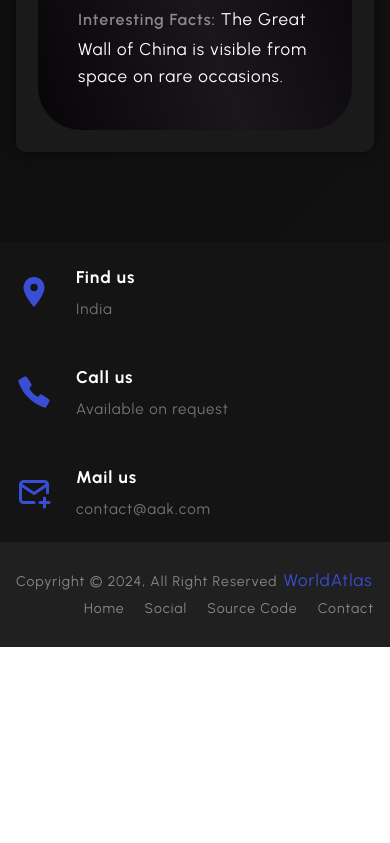
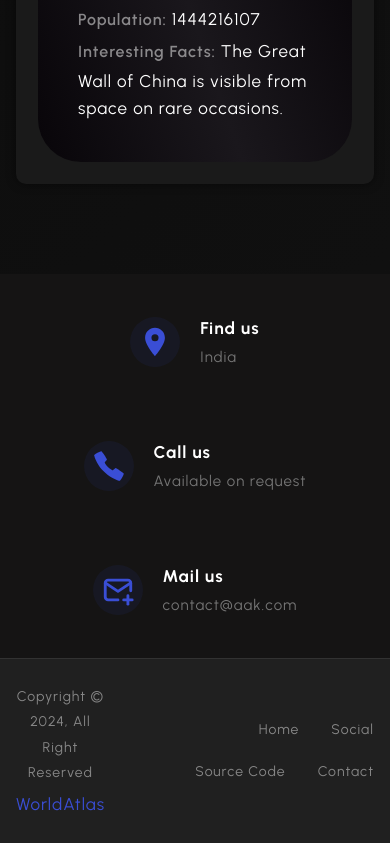
Before and after one commit to codewithashfaq/REACT-PROJECT-WORLD-ATLAS, a React (Vite) app: page / in a window 390 px wide. Shown: the part 4052-4895 px from the top of the page. Before the commit the page ends 4699 px from the top, so only its background shows below. Built offline with nearby package versions, Linux system fonts and the light colour scheme.

Commit message:
Refactor responsive card layouts and improve overall UI

```diff
--- a/src/App.css
+++ b/src/App.css
@@ -102,7 +102,6 @@ button:hover {
 .container {
   max-width: 132rem;
   margin: auto;
-  /* padding added for small screens */
   padding: 0 1.6rem;
 }
 
@@ -131,7 +130,6 @@ header {
   box-shadow: rgba(255, 255, 255, 0.3) 0px 10px 10px -10px;
   background-color: #202020;
   width: 100%;
-  /* Sticky fix */
   position: sticky;
   top: 0;
   z-index: 100;
@@ -179,8 +177,13 @@ nav ul li a::after {
   transition: width 0.3s ease-in-out;
 }
 
-nav ul li a:hover::after {
+nav ul li a:hover::after,
+nav ul li a.active::after {
   width: 100%;
+}
+
+nav ul li a.active {
+  color: #3a4ed5;
 }
 
 .ham-menu {
@@ -203,14 +206,12 @@ nav ul li a:hover::after {
   height: 4.5rem;
   font-size: 2rem;
   cursor: pointer;
-  /* upar wale sab elements ke upar rahega */
   z-index: 999;
   display: flex;
   justify-content: center;
   align-items: center;
   box-shadow: 0 4px 15px rgba(58, 78, 213, 0.4);
   transition: all 0.3s ease-in-out;
-  /* margin reset - global button margin override */
   margin-top: 0;
 }
 
@@ -222,7 +223,6 @@ nav ul li a:hover::after {
    Media Queries — Tablet & Mobile
 ======================== */
 
-/* Tablet: 998px tak */
 @media screen and (max-width: 998px) {
   .menu-web {
     display: none;
@@ -240,7 +240,6 @@ nav ul li a:hover::after {
     background-color: #0d1212;
     width: 100%;
     box-shadow: rgba(255, 252, 252, 0.25) 0px 14px 28px;
-    /* header ka z-index 100 hai — mobile menu uske upar hona chahiye */
     z-index: 200;
   }
 
@@ -258,7 +257,6 @@ nav ul li a:hover::after {
     }
   }
 
-  /* Search + Filter stacked on tablet */
   .section-searchFilter {
     flex-direction: column;
     gap: 1.6rem;
@@ -266,9 +264,7 @@ nav ul li a:hover::after {
   }
 }
 
-/* Mobile: 760px tak */
 @media screen and (max-width: 760px) {
-  /* Scroll to top button — thoda chhota mobile pe */
   .scroll-to-top {
     width: 3.8rem;
     height: 3.8rem;
@@ -277,53 +273,45 @@ nav ul li a:hover::after {
     right: 2rem;
   }
 
-  /* Section title — fixed size mobile pe cut hoti thi */
   .container-title {
     font-size: 2.8rem;
     line-height: 4rem;
     margin-bottom: 2.4rem;
   }
 
-  /* Hero section margins kam karo mobile pe */
   .hero-section .container {
     margin: 4rem auto;
     gap: 3.2rem;
   }
 
-  /* About section margin */
   .section-about {
     margin: 0 auto 4rem auto;
+    padding-top: 2.4rem;
   }
 
-  /* Country section margin */
   .country-section {
     margin: 3.2rem auto 4.8rem auto;
   }
 
-  /* Country details card */
   .country-details-card {
     margin: 3.2rem auto;
   }
 
-  /* Card description ka max-width mobile pe hatao */
   .card-description {
     max-width: 100%;
   }
 
-  /* Footer contacts — column mein stack karo mobile pe */
   .footer-contact {
     height: auto;
     padding: 1.6rem 0;
   }
 
-  /* Grid sab ek column mein */
   .grid-four-cols,
   .grid-three-cols,
   .grid-two-cols {
     grid-template-columns: 1fr;
   }
 
-  /* Search filter mobile pe full width */
   .section-searchFilter {
     flex-direction: column;
     gap: 1.2rem;
@@ -335,20 +323,46 @@ nav ul li a:hover::after {
     }
   }
 
-  /* Navbar padding kam karo mobile pe */
   .navbar-grid {
     padding: 0 1.6rem;
   }
 
-  /* Contact form full width */
   .contact-wrapper {
     & form {
       max-width: 100%;
     }
   }
+
+  .copyright-area .grid-two-cols {
+    grid-template-columns: 1fr;
+    gap: 1.2rem;
+    text-align: center;
   }
 
-/* Extra small: 480px tak */
+  .copyright-text p {
+    justify-content: center;
+    flex-wrap: wrap;
+  }
+
+  .footer-menu ul {
+    justify-content: center;
+    flex-wrap: wrap;
+    gap: 1.2rem;
+  }
+
+  .footer-menu li {
+    margin-left: 0;
+  }
+
+  .country-section .grid > * {
+    flex-basis: 100%;
+  }
+
+  .country-section .container-card {
+    min-height: auto;
+  }
+}
+
 @media screen and (max-width: 480px) {
   .container-title {
     font-size: 2.4rem;
@@ -362,6 +376,15 @@ nav ul li a:hover::after {
   .container-card {
     padding: 2.4rem;
     border-radius: 2rem;
+  }
+
+  .copyright-text p {
+    font-size: 1.3rem;
+    line-height: 1.8;
+  }
+
+  .footer-menu li a {
+    font-size: 1.3rem;
   }
 }
 
@@ -423,12 +446,20 @@ nav ul li a:hover::after {
 
 .section-about {
   margin: 0 auto 9rem auto;
+  padding-top: 3.2rem;
+}
+
+.section-about {
+  margin: 0 auto 9rem auto;
+  padding-top: 3.2rem;
 }
 
 .gradient-cards {
   display: grid;
   grid-template-columns: repeat(3, 1fr);
   gap: 3.2rem;
+  align-items: stretch;
+  justify-content: center;
 }
 
 @media screen and (max-width: 991px) {
@@ -465,6 +496,9 @@ nav ul li a:hover::after {
   background-clip: padding-box;
   border-radius: 45px;
   padding: 40px;
+  min-height: 24rem;
+  display: flex;
+  flex-direction: column;
 }
 
 .container-card:hover {
@@ -531,18 +565,37 @@ nav ul li a:hover::after {
    Footer
 ======================== */
 
-.footer-contact {
-  height: 10rem;
-  display: flex;
+.footer-section {
+  background: #151414;
+  position: relative;
+}
+
+.footer-section > .container.grid-three-cols {
   gap: 2.4rem;
   align-items: center;
+  padding-top: 1.8rem;
+  padding-bottom: 1.8rem;
+}
+
+.footer-contact {
+  min-height: 10rem;
+  display: flex;
+  gap: 2rem;
+  align-items: center;
+  justify-content: center;
+  padding: 1rem 0;
 
   & .icon {
+    width: 5rem;
+    height: 5rem;
+    border-radius: 50%;
     display: flex;
     justify-content: center;
     align-items: center;
     color: #3a4ed5;
-    font-size: 3.6rem;
+    font-size: 3.4rem;
+    background: rgba(58, 78, 213, 0.08);
+    flex-shrink: 0;
 
     & .icon:nth-child(2) {
       rotate: 90deg;
@@ -558,6 +611,7 @@ nav ul li a:hover::after {
   & p {
     font-size: 1.5rem;
     color: #757575;
+    line-height: 1.4;
   }
 
   & p:first-child {
@@ -571,6 +625,8 @@ nav ul li a:hover::after {
   & ul {
     display: flex;
     justify-content: end;
+    gap: 1.2rem;
+    flex-wrap: wrap;
   }
 }
 
@@ -579,25 +635,31 @@ ul {
   padding: 0px;
 }
 
-.footer-section {
-  background: #151414;
-  position: relative;
-}
-
 .copyright-area {
   background: #202020;
   padding: 25px 0;
+  border-top: 1px solid rgba(255, 255, 255, 0.08);
+}
+
+.copyright-area .grid-two-cols {
+  grid-template-columns: 1fr auto;
+  align-items: center;
+  gap: 2.4rem;
 }
 
 .copyright-text p {
   margin: 0;
   font-size: 14px;
   color: #878787;
+  display: flex;
+  align-items: center;
+  gap: 0.6rem;
+  flex-wrap: wrap;
 }
 
 .copyright-text p a {
   color: #3a4ed5;
-  margin-left: 0.6rem;
+  margin-left: 0;
 }
 
 .footer-menu li {
@@ -612,6 +674,8 @@ ul {
 .footer-menu li a {
   font-size: 14px;
   color: #878787;
+  display: inline-block;
+  padding: 0.4rem 0;
 }
 
 /* ========================
@@ -619,25 +683,66 @@ ul {
 ======================== */
 
 .country-card {
-  margin-top: 3.2rem;
+  margin-top: 0;
+  width: 100%;
 }
 
 .country-section {
   margin: 6.4rem auto 9.6rem auto;
+}
 
-  & .grid {
+.country-section .grid {
+  display: flex;
+  flex-wrap: wrap;
+  justify-content: center;
+  align-items: stretch;
   gap: 3.2rem;
   max-width: 132rem;
   margin: auto;
 }
 
-  & img {
+.country-section .grid > * {
+  flex: 0 1 36rem;
+  display: flex;
+}
+
+.country-section .country-card {
+  width: 100%;
+  display: flex;
+}
+
+.country-section .container-card {
+  width: 100%;
+  min-height: 31rem;
+  display: flex;
+  flex-direction: column;
+  justify-content: flex-start;
+}
+
+.country-section .container-card img {
   width: 100%;
   max-width: 50rem;
   height: 16rem;
+  object-fit: cover;
   border-radius: 0.5rem;
   transition: transform 0.4s ease-in-out;
 }
+
+.country-section .countryInfo {
+  display: flex;
+  flex-direction: column;
+  gap: 1rem;
+  flex: 1;
+}
+
+.country-section .countryInfo button {
+  margin-top: auto;
+  align-self: flex-start;
+}
+
+.country-section .card-description {
+  max-width: 100%;
+  line-height: 1.7;
 }
 
 /* Individual Country Details Card */
@@ -849,3 +954,93 @@ ul {
   justify-content: center;
   align-items: center;
 }
+
+/* ========================
+   Final centering + equal height fix
+======================== */
+
+/* ABOUT / HOME cards */
+.section-about .gradient-cards {
+  display: flex;
+  flex-wrap: wrap;
+  justify-content: center;
+  align-items: stretch;
+  gap: 3.2rem;
+}
+
+.section-about .gradient-cards > .card {
+  flex: 0 1 36rem;
+  margin-inline: 0;
+  display: flex;
+  align-items: stretch;
+}
+
+.section-about .container-card {
+  width: 100%;
+  min-height: 24rem;
+  display: flex;
+  flex-direction: column;
+  flex: 1;
+}
+
+/* COUNTRY cards */
+.country-section .grid {
+  display: flex;
+  flex-wrap: wrap;
+  justify-content: center;
+  align-items: stretch;
+  gap: 3.2rem;
+}
+
+.country-section .grid > * {
+  flex: 0 1 36rem;
+  display: flex;
+  align-items: stretch;
+}
+
+.country-section .country-card {
+  margin-top: 0;
+  margin-inline: 0;
+  width: 100%;
+  display: flex;
+  align-items: stretch;
+}
+
+.country-section .container-card {
+  width: 100%;
+  min-height: 31rem;
+  display: flex;
+  flex-direction: column;
+  justify-content: flex-start;
+  flex: 1;
+}
+
+.country-section .countryInfo {
+  display: flex;
+  flex-direction: column;
+  gap: 1rem;
+  flex: 1;
+}
+
+.country-section .countryInfo button {
+  margin-top: auto;
+  align-self: flex-start;
+}
+
+/* Mobile stack */
+@media screen and (max-width: 760px) {
+  .section-about .gradient-cards,
+  .country-section .grid {
+    flex-direction: column;
+  }
+
+  .section-about .gradient-cards > .card,
+  .country-section .grid > * {
+    flex-basis: 100%;
+  }
+
+  .section-about .container-card,
+  .country-section .container-card {
+    min-height: auto;
+  }
+}
--- a/src/components/CountryCard.jsx
+++ b/src/components/CountryCard.jsx
@@ -4,7 +4,7 @@ export const CountryCard = ({ country }) => {
   const { name, capital, region, population, flags } = country;
   return (
     <li className="country-card card">
-      <div className="container-card bg-while-box">
+      <div className="container-card bg-white-box">
         <img src={flags.svg} alt={flags.alt} />
 
         <div className="countryInfo">
--- a/src/components/Loader.jsx
+++ b/src/components/Loader.jsx
@@ -3,7 +3,7 @@ import "../App.css";
 export const Loader = () => {
   return (
     <div className="container loader-section">
-      <div className="loader"></div>;
+      <div className="loader"></div>
     </div>
   );
 };
--- a/src/pages/Contact.jsx
+++ b/src/pages/Contact.jsx
@@ -34,7 +34,7 @@ export const Contact = () => {
         >
           <input
             type="text"
-            name="username"
+            name="name"
             value={formData.name}
             onChange={handleChange}
             autoComplete="off"
--- a/src/pages/Country.jsx
+++ b/src/pages/Country.jsx
@@ -27,7 +27,6 @@ export const Country = () => {
   }, []);
 
   if (isPending) return <Loader />;
-  if (isPending) return <Loader />;
   if (error) return <p className="error">Failed to load countries: {error}</p>;
 
   const searchCountry = (country) => {
@@ -44,7 +43,7 @@ export const Country = () => {
     return country.region === filter;
   };
   const filterCountries = countries.filter(
-    (country) => searchCountry(country) && filterRegion(country)
+    (country) => searchCountry(country) && filterRegion(country),
   );
 
   return (
```
Lines whose indentation alone changed are shown as unchanged.
